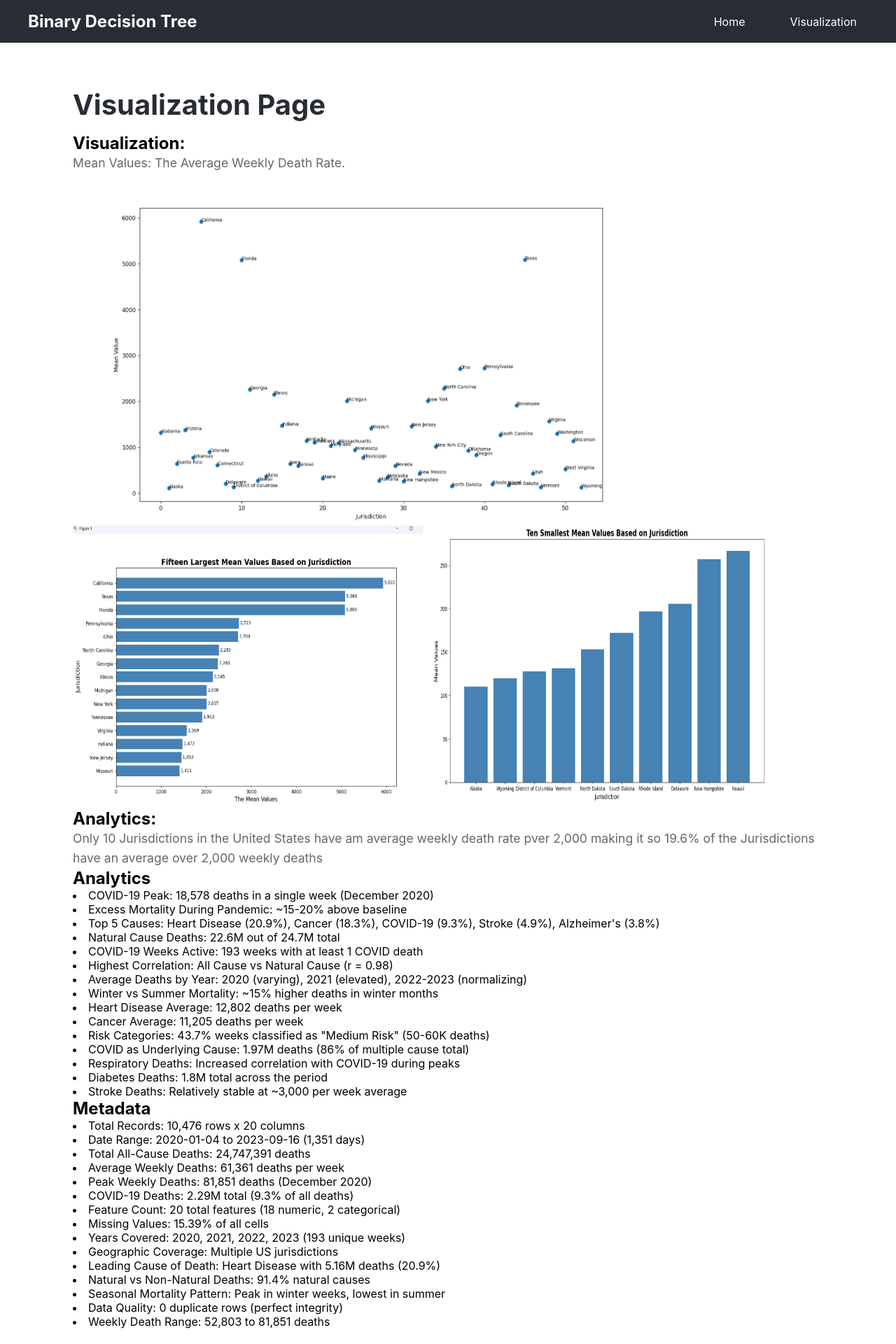
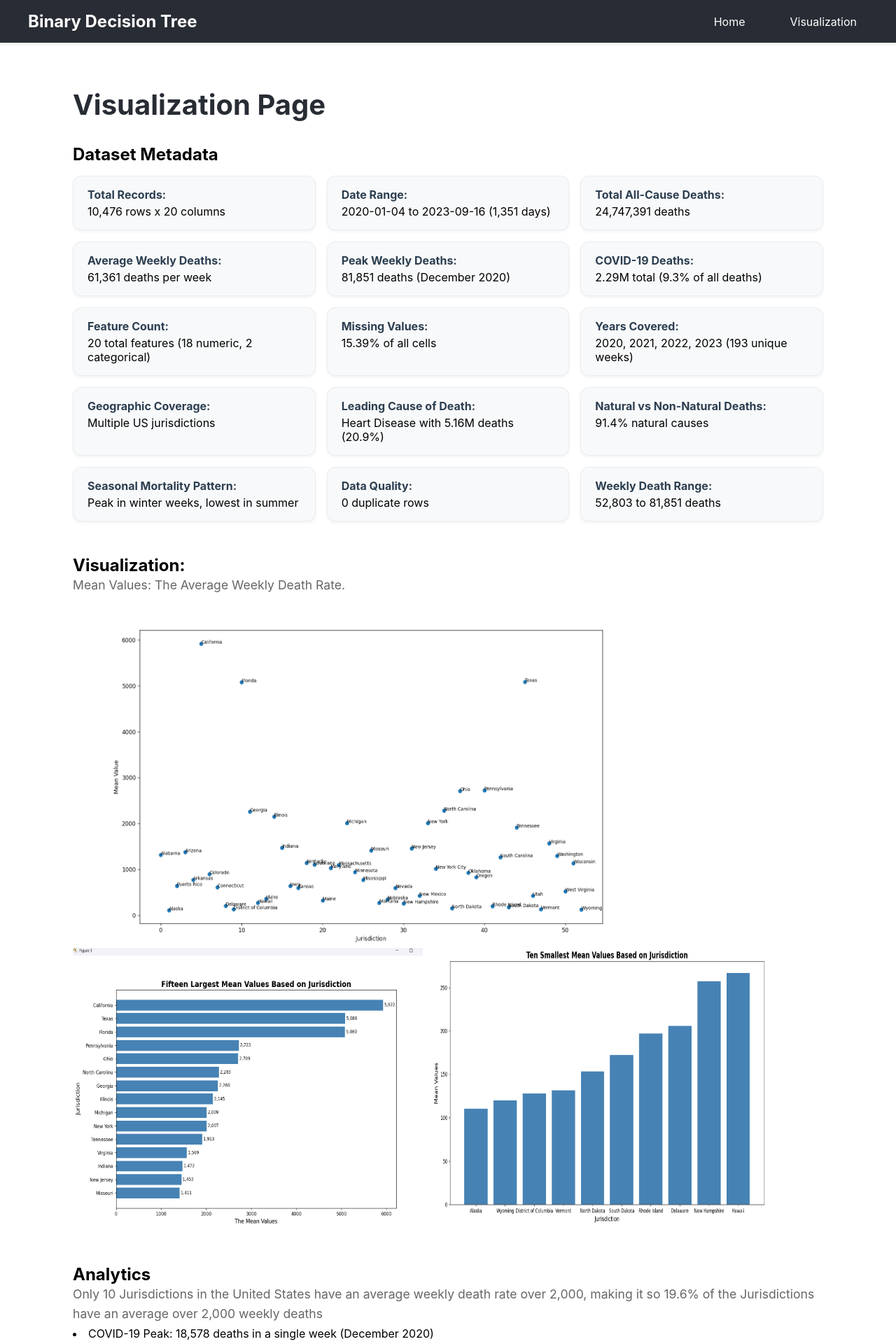
Before and after one commit to ThomasL25/CSI-480-01, a React (Vite) app in the folder Project2/Project2Website/BinaryDecisionTreeWebsite/: page /visualization in a window 1280 px wide. Shown: the top 1920 px of the page at 70% size. Built offline with nearby package versions, Linux system fonts and the light colour scheme.

Commit message:
Changed Visualization page based on material seen in class

```diff
--- a/Project2/Project2Website/BinaryDecisionTreeWebsite/src/App.css
+++ b/Project2/Project2Website/BinaryDecisionTreeWebsite/src/App.css
@@ -81,3 +81,45 @@ body {
         line-height: 1.6;
         color: #666;
     }
+
+
+.metadata-section {
+    margin: 2rem 0;
+}
+
+.metadata-grid {
+    display: grid;
+    grid-template-columns: repeat(auto-fit, minmax(300px, 1fr));
+    gap: 1rem;
+    margin-top: 1rem;
+}
+
+.metadata-card {
+    background: #f8f9fa;
+    padding: 1rem 1.25rem;
+    border-radius: 12px;
+    border: 1px solid #e9ecef;
+    box-shadow: 0 2px 4px rgba(0, 0, 0, 0.05);
+    transition: transform 0.2s, box-shadow 0.2s;
+}
+
+    .metadata-card:hover {
+        transform: translateY(-2px);
+        box-shadow: 0 4px 8px rgba(0, 0, 0, 0.1);
+    }
+
+    .metadata-card strong {
+        color: #2c3e50;
+        display: block;
+        margin-bottom: 0.25rem;
+    }
+
+.visualization-section,
+.analytics-section {
+    margin: 3rem 0;
+}
+
+.analytics-list {
+    list-style-position: inside;
+    line-height: 1.8;
+}
--- a/Project2/Project2Website/BinaryDecisionTreeWebsite/src/pages/VisualizationPage.jsx
+++ b/Project2/Project2Website/BinaryDecisionTreeWebsite/src/pages/VisualizationPage.jsx
@@ -1,16 +1,76 @@
 function VisualizationPage() {
     return (
         <div className="page-container">
-            <h1>Visualization Page </h1>
+            <h1>Visualization Page</h1>
+
+            {/* Metadata Section */}
+            <section className="metadata-section">
+                <h2>Dataset Metadata</h2>
+                <div className="metadata-grid">
+                    <div className="metadata-card">
+                        <strong>Total Records:</strong> 10,476 rows x 20 columns
+                    </div>
+                    <div className="metadata-card">
+                        <strong>Date Range:</strong> 2020-01-04 to 2023-09-16 (1,351 days)
+                    </div>
+                    <div className="metadata-card">
+                        <strong>Total All-Cause Deaths:</strong> 24,747,391 deaths
+                    </div>
+                    <div className="metadata-card">
+                        <strong>Average Weekly Deaths:</strong> 61,361 deaths per week
+                    </div>
+                    <div className="metadata-card">
+                        <strong>Peak Weekly Deaths:</strong> 81,851 deaths (December 2020)
+                    </div>
+                    <div className="metadata-card">
+                        <strong>COVID-19 Deaths:</strong> 2.29M total (9.3% of all deaths)
+                    </div>
+                    <div className="metadata-card">
+                        <strong>Feature Count:</strong> 20 total features (18 numeric, 2 categorical)
+                    </div>
+                    <div className="metadata-card">
+                        <strong>Missing Values:</strong> 15.39% of all cells
+                    </div>
+                    <div className="metadata-card">
+                        <strong>Years Covered:</strong> 2020, 2021, 2022, 2023 (193 unique weeks)
+                    </div>
+                    <div className="metadata-card">
+                        <strong>Geographic Coverage:</strong> Multiple US jurisdictions
+                    </div>
+                    <div className="metadata-card">
+                        <strong>Leading Cause of Death:</strong> Heart Disease with 5.16M deaths (20.9%)
+                    </div>
+                    <div className="metadata-card">
+                        <strong>Natural vs Non-Natural Deaths:</strong> 91.4% natural causes
+                    </div>
+                    <div className="metadata-card">
+                        <strong>Seasonal Mortality Pattern:</strong> Peak in winter weeks, lowest in summer
+                    </div>
+                    <div className="metadata-card">
+                        <strong>Data Quality:</strong> 0 duplicate rows
+                    </div>
+                    <div className="metadata-card">
+                        <strong>Weekly Death Range:</strong> 52,803 to 81,851 deaths
+                    </div>
+                </div>
+            </section>
+
+            {/* Visualization Section */}
+            <section className="visualization-section">
                 <h2>Visualization:</h2>
                 <p>Mean Values: The Average Weekly Death Rate.</p>
-            <img src='./src/assets/ScatterPlotofMeans.png' alt="ScatterPlot" width="800" height="500"/>
-            <img src='./src/assets/Top15MeanByJurisdiction.png' alt="Top 15 Mean By Jurisdicition" width="500" height="400"/>
-            <img src='./src/assets/10SmallestMeanValuesByJurisdictiom.png' alt="10 Smallest Means" width="500" height="400"/>
-            <h2>Analytics:</h2>
-            <p>Only 10 Jurisdictions in the United States have am average weekly death rate pver 2,000
+                <img src='./src/assets/ScatterPlotofMeans.png' alt="ScatterPlot" width="800" height="500" />
+                <img src='./src/assets/Top15MeanByJurisdiction.png' alt="Top 15 Mean By Jurisdiction" width="500" height="400" />
+                <img src='./src/assets/10SmallestMeanValuesByJurisdictiom.png' alt="10 Smallest Means" width="500" height="400" />
+            </section>
+
+            {/* Analytics Section */}
+            <section className="analytics-section">
+                <h2>Analytics</h2>
+                <p>Only 10 Jurisdictions in the United States have an average weekly death rate over 2,000,
                     making it so 19.6% of the Jurisdictions have an average over 2,000 weekly deaths</p>
-            <h2>Analytics</h2>
+
+                <ul className="analytics-list">
                     <li>COVID-19 Peak: 18,578 deaths in a single week (December 2020)</li>
                     <li>Excess Mortality During Pandemic: ~15-20% above baseline</li>
                     <li>Top 5 Causes: Heart Disease (20.9%), Cancer (18.3%), COVID-19 (9.3%), Stroke (4.9%), Alzheimer's (3.8%)</li>
@@ -26,22 +86,8 @@ function VisualizationPage() {
                     <li>Respiratory Deaths: Increased correlation with COVID-19 during peaks</li>
                     <li>Diabetes Deaths: 1.8M total across the period</li>
                     <li>Stroke Deaths: Relatively stable at ~3,000 per week average</li>
-            <h2>Metadata</h2>
-            <li>Total Records: 10,476 rows x 20 columns</li>
-            <li>Date Range: 2020-01-04 to 2023-09-16 (1,351 days)</li>
-            <li>Total All-Cause Deaths: 24,747,391 deaths</li>
-            <li>Average Weekly Deaths: 61,361 deaths per week</li>
-            <li>Peak Weekly Deaths: 81,851 deaths (December 2020)</li>
-            <li>COVID-19 Deaths: 2.29M total (9.3% of all deaths)</li>
-            <li>Feature Count: 20 total features (18 numeric, 2 categorical)</li>
-            <li>Missing Values: 15.39% of all cells</li>
-            <li>Years Covered: 2020, 2021, 2022, 2023 (193 unique weeks)</li>
-            <li>Geographic Coverage: Multiple US jurisdictions</li>
-            <li>Leading Cause of Death: Heart Disease with 5.16M deaths (20.9%)</li>
-            <li>Natural vs Non-Natural Deaths: 91.4% natural causes</li>
-            <li>Seasonal Mortality Pattern: Peak in winter weeks, lowest in summer</li>
-            <li>Data Quality: 0 duplicate rows (perfect integrity)</li>
-            <li>Weekly Death Range: 52,803 to 81,851 deaths</li>
+                </ul>
+            </section>
         </div>
     );
 }
```
Lines whose indentation alone changed are shown as unchanged.
